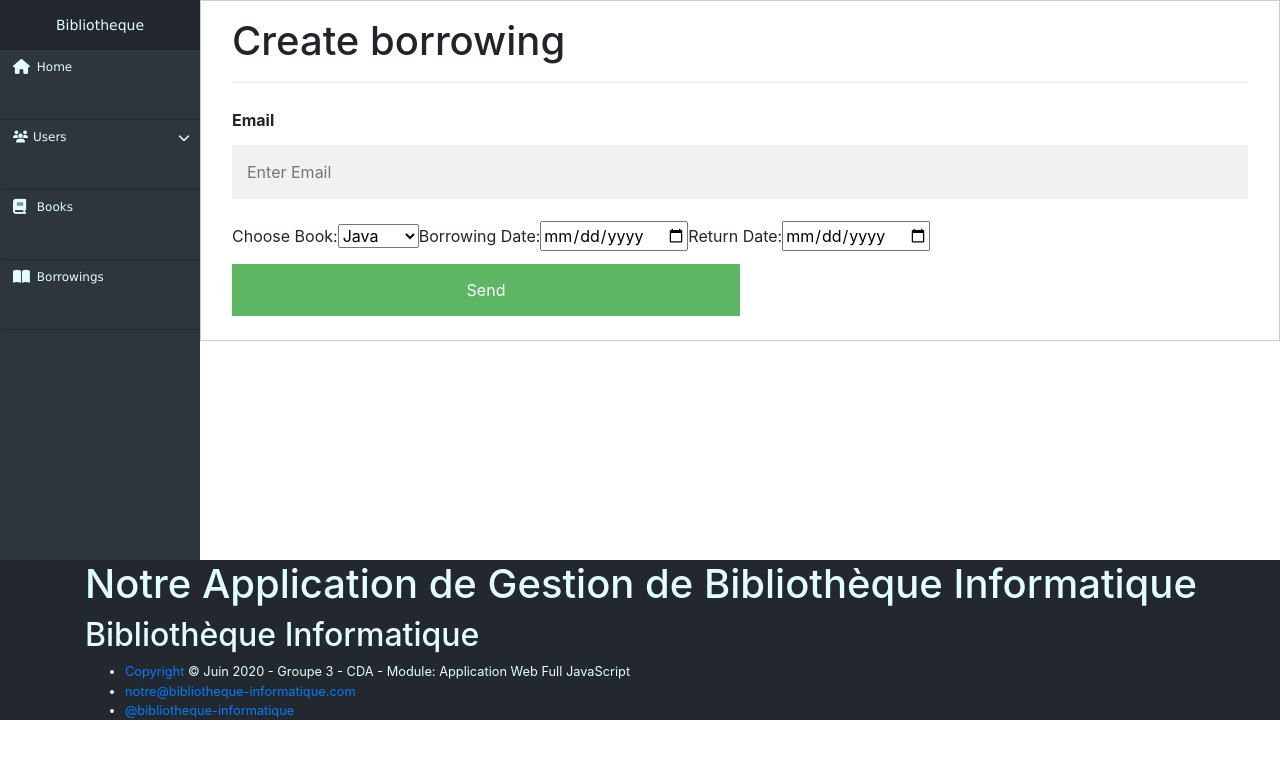
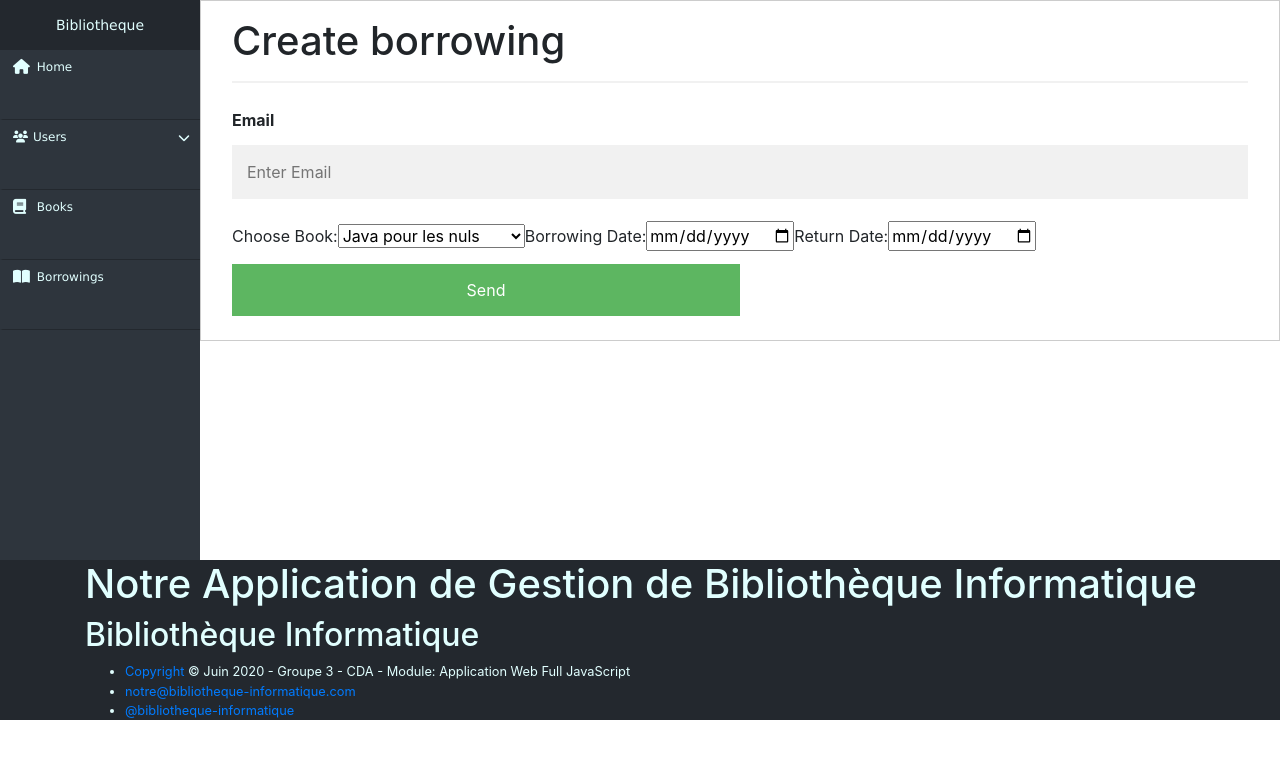
Before and after one commit to ThierryYeffou/Bibliotheque-FRONT-END, an Angular app in the folder bibliotheque/: page /create-borrowing in a window 1280 px wide. Shown: the top 758 px of the page. Built offline with nearby package versions, Linux system fonts and the light colour scheme.

Commit message:
add seclected in create borrowing

```diff
--- a/bibliotheque/src/app/components/create-borrowing/create-borrowing.component.html
+++ b/bibliotheque/src/app/components/create-borrowing/create-borrowing.component.html
@@ -8,9 +8,9 @@
 
             <label for="cars">Choose Book:</label>
             <select name="cars" id="cars">
-                <option value="java">Java</option>
-                <option value="c#">C#</option>
-                <option value="angular">Angular</option>
+                <option value="java">Java pour les nuls</option>
+                <option value="c#">Bien débuter en C#</option>
+                <option value="angular">Initiation en Angular 9 </option>
                 <option value="php">PHP</option>
             </select>
 
```
